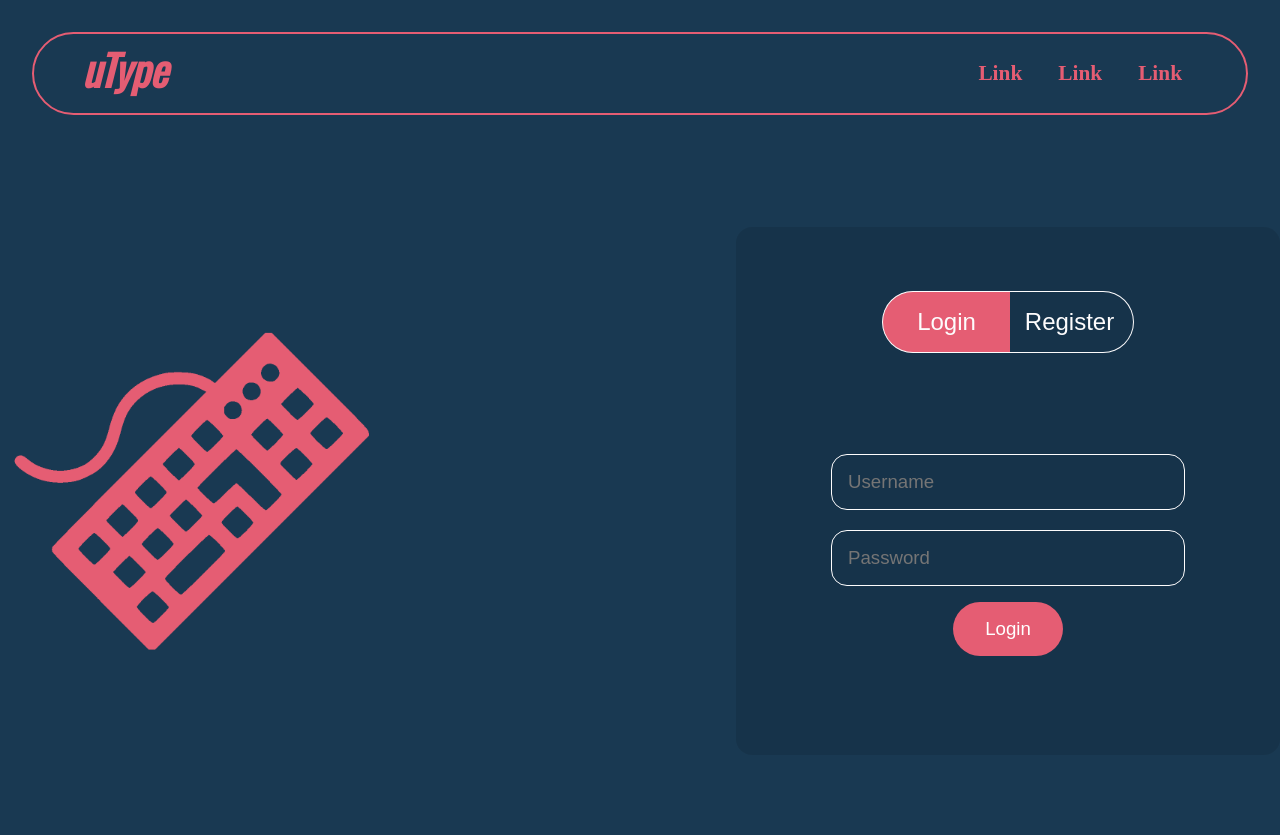
After one commit to DaveyDark/utype, a Flask app: page /login/ in a window 1280 px wide. The commit adds this page. Run offline with Flask 3, Linux system fonts and the light colour scheme; parts of the project's set-up code (start-up, migrations or seed data) failed here and were passed over.

Commit message:
Work on login page

```diff
--- a/app.py
+++ b/app.py
@@ -1,17 +1,27 @@
 from flask import Flask, jsonify, redirect, render_template, request, session, url_for
-import random
+from models import db
+from api import api
 
 app = Flask(__name__)
 app.secret_key = "utype_secret"
+app.config["SQLALCHEMY_DATABASE_URI"] = "sqlite:///utype.db"
+
+db.init_app(app)
+
+app.register_blueprint(api, url_prefix='/api')
 
 @app.route("/")
 def index():
     return redirect(url_for('home'))
 
+@app.route("/login/")
+def login():
+    return render_template('login.html')
+
 @app.route("/home/")
 def home():
     if "id" not in session:
-        session["id"] = random.randint(0,99999)
+        return redirect(url_for('login'))
     return render_template('home.html', session_id = session["id"])
 
 @app.route("/submit/", methods=["POST"])
--- /dev/null
+++ b/static/css/login.css
@@ -0,0 +1,94 @@
+.container {
+  margin: 5rem 0rem;
+  display: flex;
+  align-items: center;
+  justify-content: space-between;
+  flex-direction: row;
+  width: 80rem;
+}
+.login-img {
+  max-width: 30%;
+}
+.form-container {
+  width: 30rem;
+  text-align: center;
+  height: 25rem;
+  background: rgba(0, 0, 0, 0.1);
+  padding: 4rem 2rem;
+  border-radius: 1rem;
+}
+
+.form-container form {
+  height: inherit;
+  display: flex;
+  flex-direction: column;
+  justify-content: center;
+}
+
+.form-options {
+  display: flex;
+  justify-content: center;
+}
+
+.form-options button {
+  background: none;
+  color: var(--secondary);
+  border-radius: 5rem;
+  border: 1px solid var(--secondary);
+  padding: 1rem 1rem;
+  margin: 0px -2px;
+  width: 8rem;
+  cursor: pointer;
+  font-size: 18pt;
+}
+
+#loginTab {
+  border-top-right-radius: 0px;
+  border-bottom-right-radius: 0px;
+  border-right: none;
+}
+
+#registerTab {
+  border-top-left-radius: 0px;
+  border-bottom-left-radius: 0px;
+  border-left: none;
+}
+.form-options button.active {
+  background-color: var(--primary);
+  color: var(--secondary);
+  z-index: 2;
+}
+
+.form-group {
+  margin-bottom: 1rem;
+}
+
+.form-group input {
+  color: var(--secondary);
+  width: 80%;
+  max-width: 20rem;
+  padding: 1rem;
+  margin-top: 0.25rem;
+  border: 1px solid var(--secondary);
+  border-radius: 1rem;
+  background-color: transparent;
+  font-size: 14pt;
+}
+
+.form-group input:focus{
+  outline: none;
+}
+
+.form-actions {
+  text-align: center;
+}
+
+.form-actions button {
+  background-color: var(--primary);
+  color: white;
+  border: none;
+  padding: 1rem 2rem;
+  border-radius: 5rem;
+  font-size: 14pt;
+  cursor: pointer;
+}
--- a/static/js/home.js
+++ b/static/js/home.js
@@ -1,4 +1,3 @@
-const sessionId = document.querySelector(".data").getAttribute('session-id');
 const typingText = document.querySelector(".typing-text");
 const inputText = document.querySelector(".overlay-input");
 const timer = document.querySelector(".timer");
@@ -161,7 +160,6 @@ function endTest() {
       break;
   }
   const data = {
-    sessionId: sessionId,
     words: input.split(' ').length,
     chars: input.length,
     wpm: (input.length/5) / (timeLimit/60),
@@ -170,7 +168,6 @@ function endTest() {
     time: timeLimit,
     difficulty: diff,
     accuracy: (1 - (errors/input.length))*100,
-    errors: errors,
   };
   let awl = input.split(' ').reduce((sum, n) => sum + n.length , 0) / data.words;
   score += data.wpm * 0.2;
--- /dev/null
+++ b/static/js/login.js
@@ -0,0 +1,34 @@
+const loginTab = document.getElementById("loginTab");
+const registerTab = document.getElementById("registerTab");
+const loginForm = document.getElementById("loginForm");
+const registerForm = document.getElementById("registerForm");
+
+loginTab.addEventListener("click", () => {
+  loginForm.style.display = "flex";
+  registerForm.style.display = "none";
+  loginTab.classList.add("active");
+  registerTab.classList.remove("active");
+});
+
+registerTab.addEventListener("click", () => {
+  loginForm.style.display = "none";
+  registerForm.style.display = "flex";
+  loginTab.classList.remove("active");
+  registerTab.classList.add("active");
+});
+
+loginForm.addEventListener('submit', (e) => {
+  e.preventDefault()
+  const formData = new FormData(loginForm)
+  fetch('/api/login', {
+    method: 'POST',
+    headers: {
+      'Content-Type': 'application/json',
+    },
+    body: new FormData(loginForm),
+  }).then(res => {
+    console.log(res)
+  }).catch(err => {
+    console.log(`Error: ${err}`)
+  })
+})
--- a/templates/home.html
+++ b/templates/home.html
@@ -2,7 +2,6 @@
 
 {% block head %}
   <link rel="stylesheet" type="text/css" href="{{ url_for('static',filename='css/home.css') }}">
-<div class="data" data-url="{{ url_for('static', filename='dict.txt') }}" session-id={{ session_id }}></div>
 {% endblock %}
 {% block content %}
   <div class="top-area">
--- /dev/null
+++ b/templates/login.html
@@ -0,0 +1,45 @@
+
+{% extends 'base.html' %}
+
+{% block head %}
+  <link rel="stylesheet" type="text/css" href="{{ url_for('static',filename='css/login.css') }}">
+{% endblock %}
+{% block content %}
+<div class="container">
+  <img class="login-img" src="{{ url_for('static', filename='img/kb.png') }}">
+  <div class="form-container">
+    <div class="form-options">
+      <button id="loginTab" class="active">Login</button>
+      <button id="registerTab">Register</button>
+    </div>
+    <form id="loginForm">
+      <div class="form-group">
+        <input type="text" placeholder="Username" required name="username">
+      </div>
+      <div class="form-group">
+        <input type="password" placeholder="Password" required name="password">
+      </div>
+      <div class="form-actions">
+        <button type="submit">Login</button>
+      </div>
+    </form>
+    <form id="registerForm" style="display: none;">
+      <div class="form-group">
+        <input type="text" placeholder="Username" required name="username">
+      </div>
+      <div class="form-group">
+        <input type="email" placeholder="Email" required name="email">
+      </div>
+      <div class="form-group">
+        <input type="password" placeholder="Password" required name="password">
+      </div>
+      <div class="form-actions">
+        <button type="submit">Register</button>
+      </div>
+    </form>
+  </div>
+</div>
+{% endblock %}
+{% block footer %}
+  <script src="{{ url_for('static',filename='js/login.js') }}"></script>
+{% endblock %}
```
Also changed, not shown: api.py (added, +7 -0 lines), models.py (added, +31 -0 lines), static/favicon.ico (added), static/img/kb.png (added).
